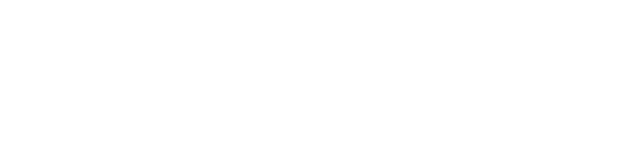
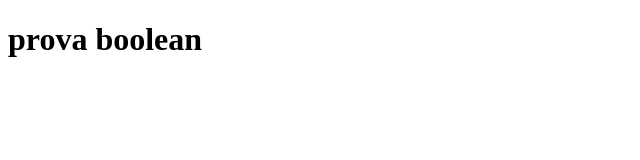
Before and after one commit to simone-scotto/bool-prova, a plain HTML site: page index.html in a window 1280 px wide. Shown: the whole page, without its empty margins (0-640 px from the left). Drawn offline with Linux system fonts and the light colour scheme.

Commit message:
added h1

```diff
--- a/index.html
+++ b/index.html
@@ -6,6 +6,6 @@
     <title>bool-ptova</title>
 </head>
 <body>
-
+    <h1>prova boolean</h1>
 </body>
 </html>
```
